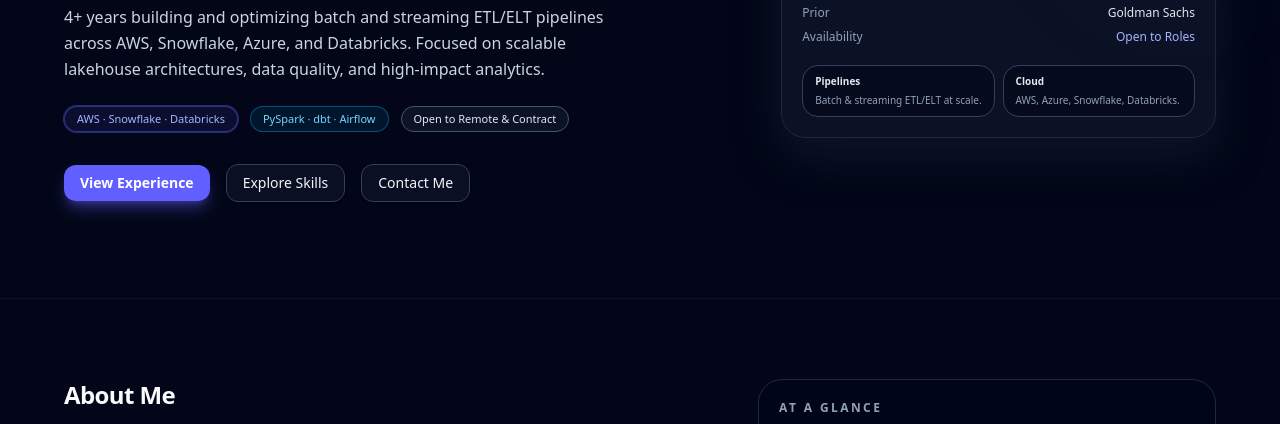
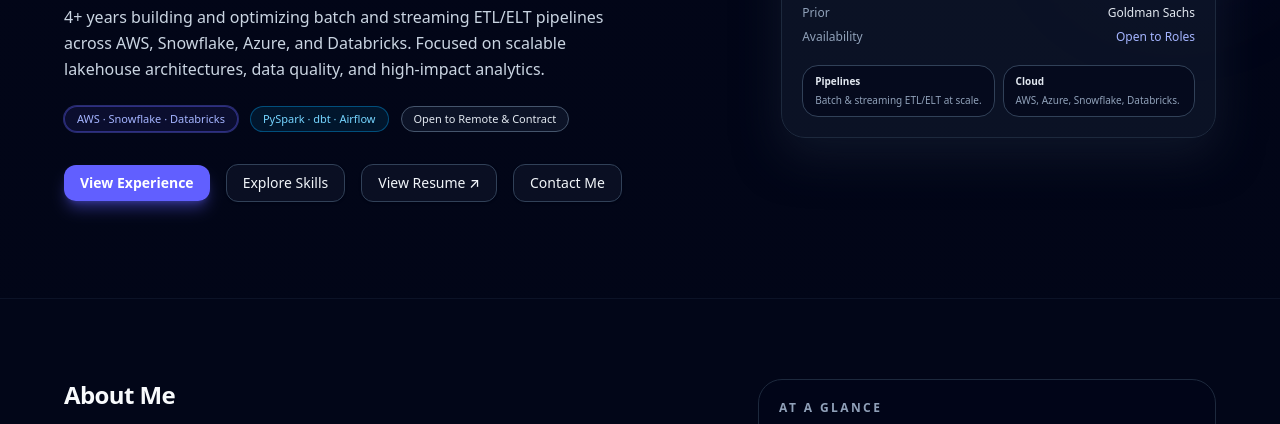
Before and after one commit to prabhushankar-ps/prabhushankar-ps.github.io, a plain HTML site: page index.html in a window 1280 px wide. Shown: the part 310-734 px from the top of the page. Drawn offline with nearby package versions, Linux system fonts and the light colour scheme.

Commit message:
Add link to view resume in index.html

```diff
--- a/index.html
+++ b/index.html
@@ -78,6 +78,7 @@
             <div class="mt-8 flex flex-wrap items-center gap-4">
               <a href="#experience" data-scroll class="inline-flex items-center justify-center rounded-xl bg-indigo-500 px-4 py-2 text-sm font-semibold text-white shadow-lg shadow-indigo-500/40 transition hover:bg-indigo-400">View Experience</a>
               <a href="#skills" data-scroll class="inline-flex items-center justify-center rounded-xl border border-slate-700 bg-slate-900/60 px-4 py-2 text-sm font-medium text-slate-100 shadow-sm transition hover:border-indigo-500 hover:text-indigo-300">Explore Skills</a>
+              <a href="resume.pdf" target="_blank" class="inline-flex items-center justify-center rounded-xl border border-slate-700 bg-slate-900/60 px-4 py-2 text-sm font-medium text-slate-100 shadow-sm transition hover:border-indigo-500 hover:text-indigo-300">View Resume ↗</a>
               <a href="mailto:prabhushankargv@gmail.com" class="inline-flex items-center justify-center rounded-xl border border-slate-700 bg-slate-900/60 px-4 py-2 text-sm font-medium text-slate-100 shadow-sm transition hover:border-indigo-500 hover:text-indigo-300">Contact Me</a>
             </div>
           </div>
```
